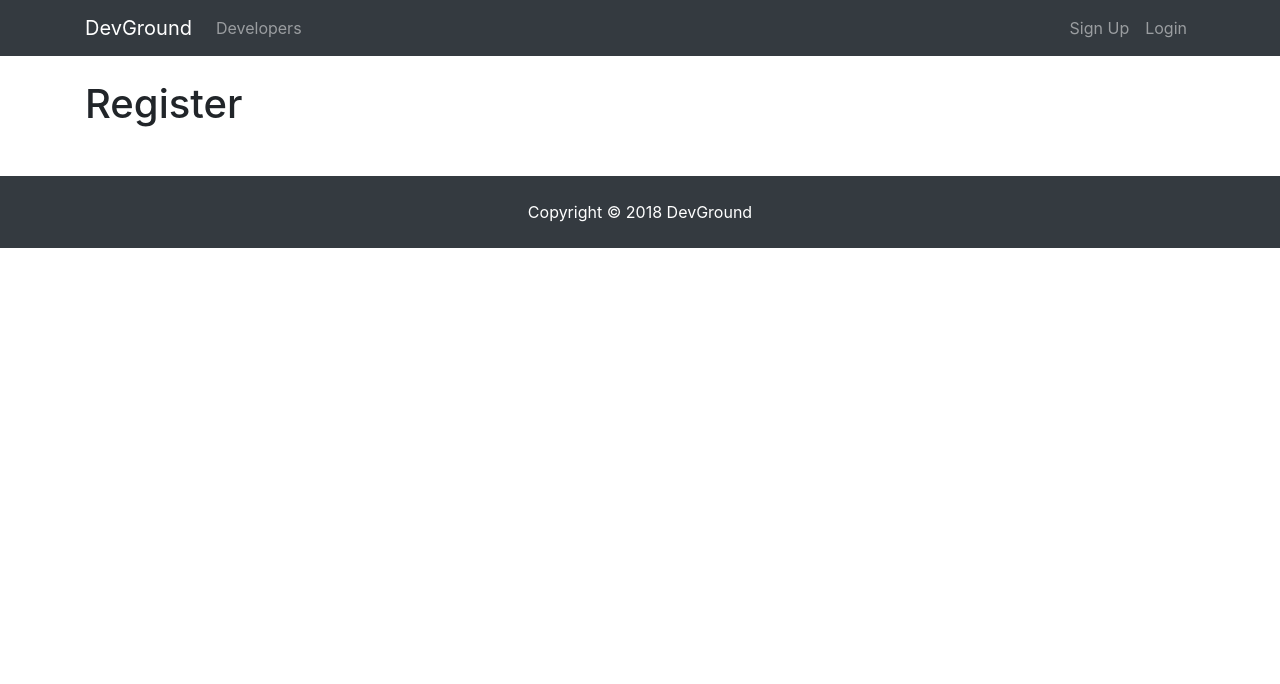
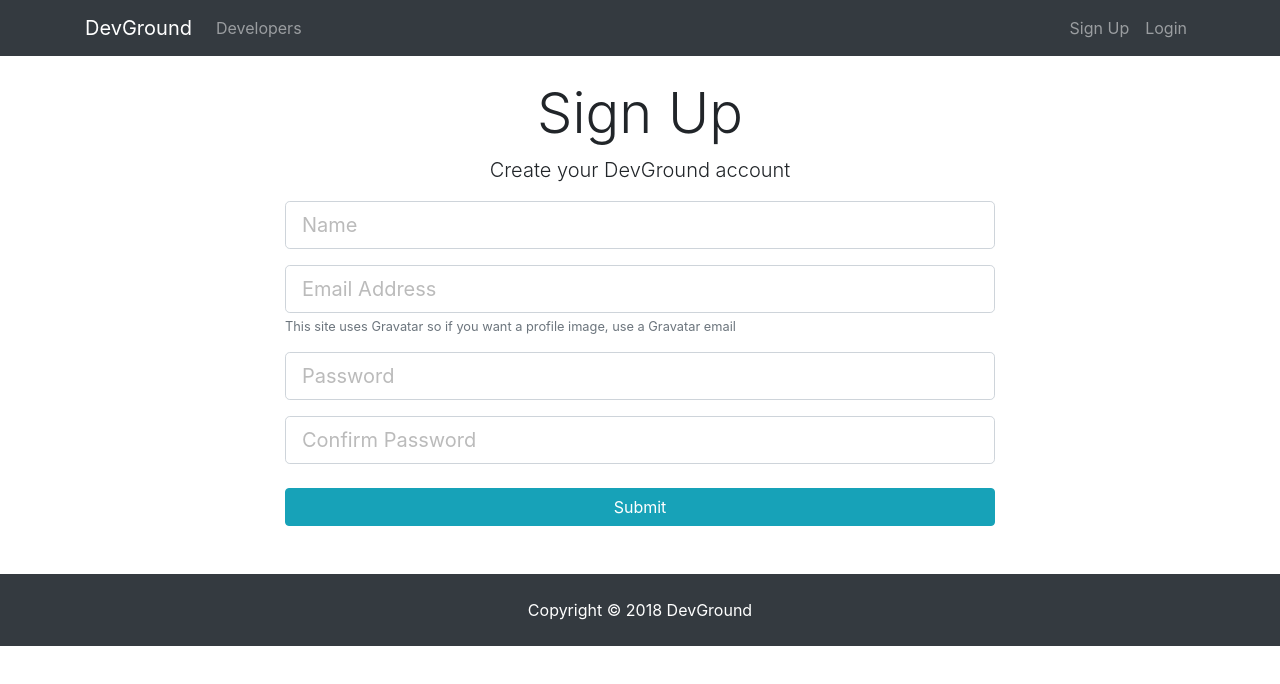
Before and after one commit to atoyan/DevGround, a React (Create React App) app in the folder client/: page /register in a window 1280 px wide. Shown: the top 684 px of the page. Built offline with nearby package versions, Linux system fonts and the light colour scheme.

Commit message:
Register form with State

```diff
--- a/client/src/components/auth/Register.js
+++ b/client/src/components/auth/Register.js
@@ -1,11 +1,63 @@
 import React, { Component } from 'react'
 
  class Register extends Component {
+   constructor(){
+     super();
+     this.state={
+       name: '',
+       email:'',
+       password:'',
+       password2:'',
+       errors: {}
+     };
+   }
+
+   onChange = (e)=>{
+
+    this.setState({[e.target.name] : e.target.value});
+
+   }
+   onSubmit = (e)=>{
+     e.preventDefault();
+      const newUser = {
+        name:  this.state.name,
+        email: this.state.email,
+        password: this.state.password,
+        password2: this.state.password2
+      }
+
+
+     console.log(newUser);
+   }
+
   render() {
     return (
-      <div>
-        <h1>Register</h1>
+     <div className="register">
+    <div className="container">
+      <div className="row">
+        <div className="col-md-8 m-auto">
+          <h1 className="display-4 text-center">Sign Up</h1>
+          <p className="lead text-center">Create your DevGround account</p>
+          <form onSubmit={this.onSubmit}>
+            <div className="form-group">
+              <input type="text" className="form-control form-control-lg" placeholder="Name" name="name" value={this.state.name} onChange={this.onChange} required />
+            </div>
+            <div className="form-group">
+              <input type="email" className="form-control form-control-lg" placeholder="Email Address" value={this.state.email} onChange={this.onChange} name="email" />
+              <small className="form-text text-muted">This site uses Gravatar so if you want a profile image, use a Gravatar email</small>
+            </div>
+            <div className="form-group">
+              <input type="password" className="form-control form-control-lg" placeholder="Password" value={this.state.password} onChange={this.onChange} name="password" />
+             </div>
+            <div className="form-group">
+              <input type="password" className="form-control form-control-lg" placeholder="Confirm Password" value={this.state.password2} onChange={this.onChange} name="password2" />
+            </div>
+            <input type="submit" className="btn btn-info btn-block mt-4" />
+          </form>
+        </div>
       </div>
+    </div>
+  </div>
     )
   }
 }
--- a/package.json
+++ b/package.json
@@ -8,7 +8,7 @@
     "start": "node app.js",
     "server": "nodemon app.js",
     "client": "npm start --prefix client",
-    "dev":"concurrently \"npm run server\" \"npm run client\""
+    "dev": "concurrently \"npm run server\" \"npm run client\""
   },
   "author": "Andranik Atoyan",
   "license": "MIT",
@@ -17,7 +17,7 @@
     "body-parser": "^1.18.3",
     "concurrently": "^4.1.0",
     "express": "^4.16.4",
-    "gravatar": "^1.7.0",
+    "gravatar": "^1.8.0",
     "jsonwebtoken": "^8.4.0",
     "mongoose": "^5.3.13",
     "passport": "^0.4.0",
```
